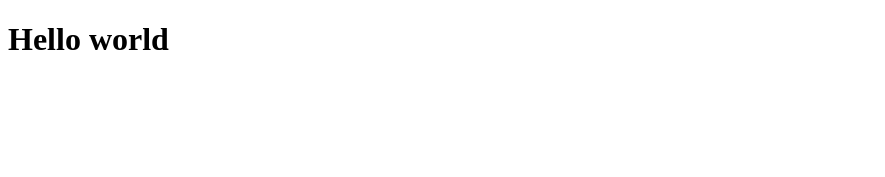
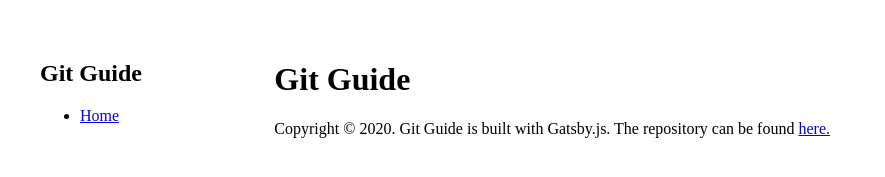
Before and after one commit to woojiahao/git-guide, a Gatsby site in the folder site/: page / in a window 1280 px wide. Shown: the whole page, without its empty margins (0-885 px from the left). Built offline with nearby package versions, Linux system fonts and the light colour scheme; Gatsby itself is replaced by a stand-in of ours.

Commit message:
Convert layout to use FlexBox
Done to allow for two-/three-pane design, with side navigation bar and
table of contents in each chapter

```diff
--- a/site/src/components/layout/layout.css
+++ b/site/src/components/layout/layout.css
@@ -1,4 +1,12 @@
 .container {
-  max-width: 768px;
-  margin: 2em auto;
+  display: flex;
+  height: 100%;
 }
+
+.container .content {
+  height: 100%;
+  flex-grow: 6;
+  display: flex;
+  flex-direction: column;
+  padding: 2em;
+}
--- a/site/src/components/layout/layout.tsx
+++ b/site/src/components/layout/layout.tsx
@@ -1,5 +1,6 @@
 import * as React from "react"
 import "./layout.css"
+import Navigation from "../navigation/navigation"
 
 interface LayoutProps {
   children?: any
@@ -7,12 +8,17 @@
 
 const Layout: React.FC<LayoutProps> = ({ children }) => {
   return (
-    <div className='container'>
-      {children}
-      <footer>
-        Copyright &copy; 2020. Git Guide is built with Gatsby.js. The repository can be found <a
-        href="https://github.com/woojiahao/git-guide">here.</a>
-      </footer>
+    <div className="container">
+      <Navigation/>
+      <div className="content">
+        <main>
+          {children}
+        </main>
+        <footer>
+          Copyright &copy; 2020. Git Guide is built with Gatsby.js. The repository can be found <a
+          href="https://github.com/woojiahao/git-guide">here.</a>
+        </footer>
+      </div>
     </div>
   )
 }
--- /dev/null
+++ b/site/src/components/navigation/navigation.css
@@ -0,0 +1,6 @@
+.navigation {
+  flex-grow: 1;
+  background-color: var(--white);
+  height: 100%;
+  padding: 2em;
+}
--- /dev/null
+++ b/site/src/components/navigation/navigation.tsx
@@ -0,0 +1,31 @@
+import { graphql, Link, useStaticQuery } from "gatsby"
+import * as React from "react"
+import "./navigation.css"
+
+const Navigation: React.FC = () => {
+  const { allMarkdownRemark } = useStaticQuery(graphql`
+    query {
+      allMarkdownRemark {
+        edges {
+          node {
+            fields {
+              slug
+            }
+          }
+        }
+      }
+    }
+  `)
+
+  return (
+    <aside className="navigation">
+      <h1>Git Guide</h1>
+      <ul>
+        <li><Link to="/">Home</Link></li>
+      </ul>
+      {allMarkdownRemark.edges.map(({node}) => <p>{node.fields.slug}</p>)}
+    </aside>
+  )
+}
+
+export default Navigation
--- a/site/src/pages/index.tsx
+++ b/site/src/pages/index.tsx
@@ -1,9 +1,11 @@
 import * as React from "react"
+import Layout from "../components/layout/layout"
+import Navigation from "../components/navigation/navigation"
 
 const Index = () => (
-  <div>
-    <h1>Hello world</h1>
-  </div>
+  <Layout>
+    <h1>Git Guide</h1>
+  </Layout>
 )
 
 export default Index
--- a/site/src/styles/global.css
+++ b/site/src/styles/global.css
@@ -1,16 +1,21 @@
-@import url('https://fonts.googleapis.com/css2?family=Open+Sans&family=Lora');
+@import url('https://fonts.googleapis.com/css2?family=Open+Sans&family=Josefin+Sans');
 
 * {
   margin: 0;
   padding: 0;
 }
 
+html, body, #___gatsby, #gatsby-focus-wrapper {
+  height: 100%;
+}
+
 body {
   --body-font: 'Open Sans', sans-serif;
-  --heading-font: 'Lora', serif;
-  --font-size: 16px;
+  --heading-font: 'Josefin Sans', serif;
+  --font-size: 18px;
   --bg: #eae6e5;
   --fg: #12130f;
+  --white: #fdfffc;
 
   font-family: var(--body-font);
   font-size: var(--font-size);
@@ -33,6 +38,6 @@
 
 pre {
   padding: 1em;
-  background-color: #fdfffc;
+  background-color: var(--white);
   border-radius: 5px;
 }
```
